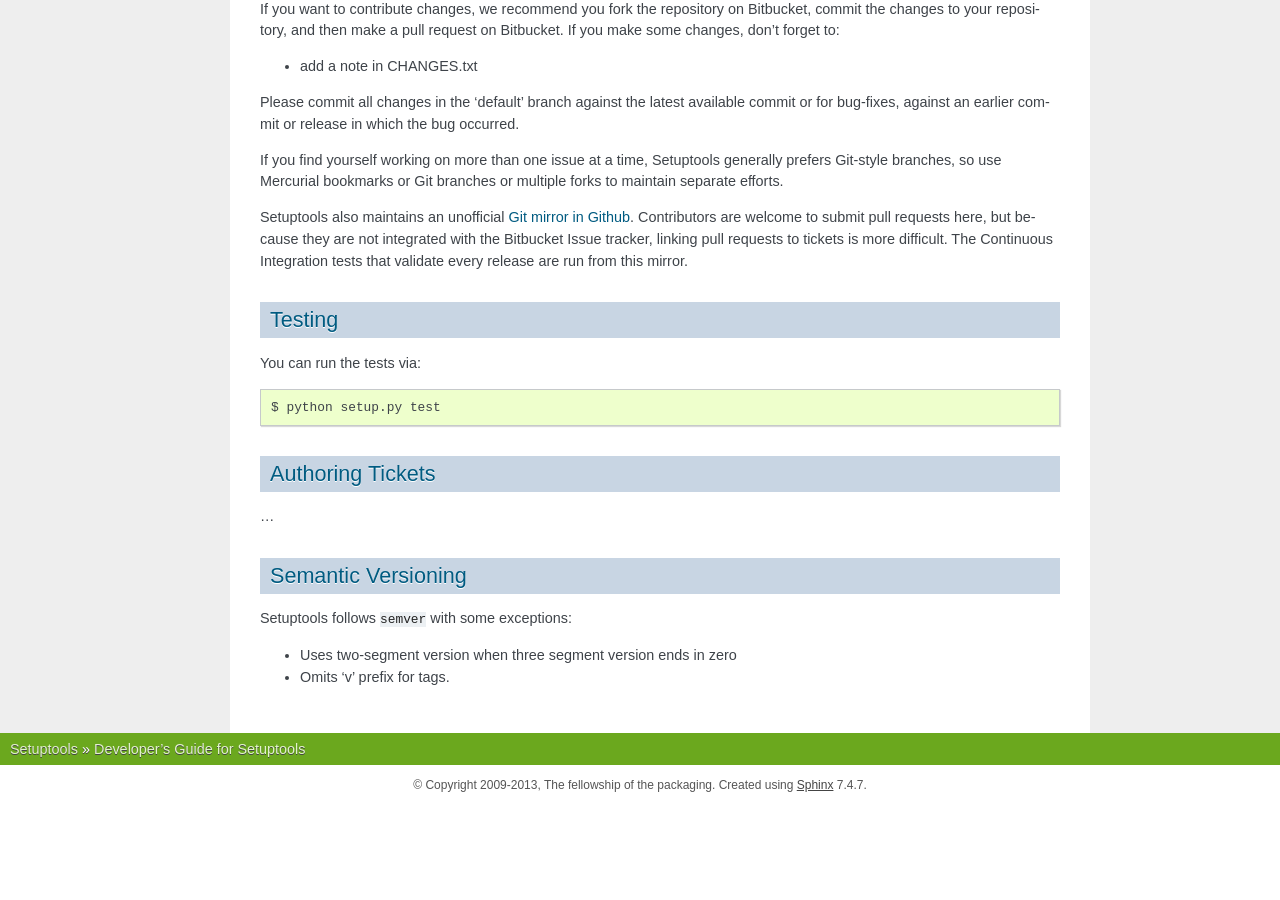
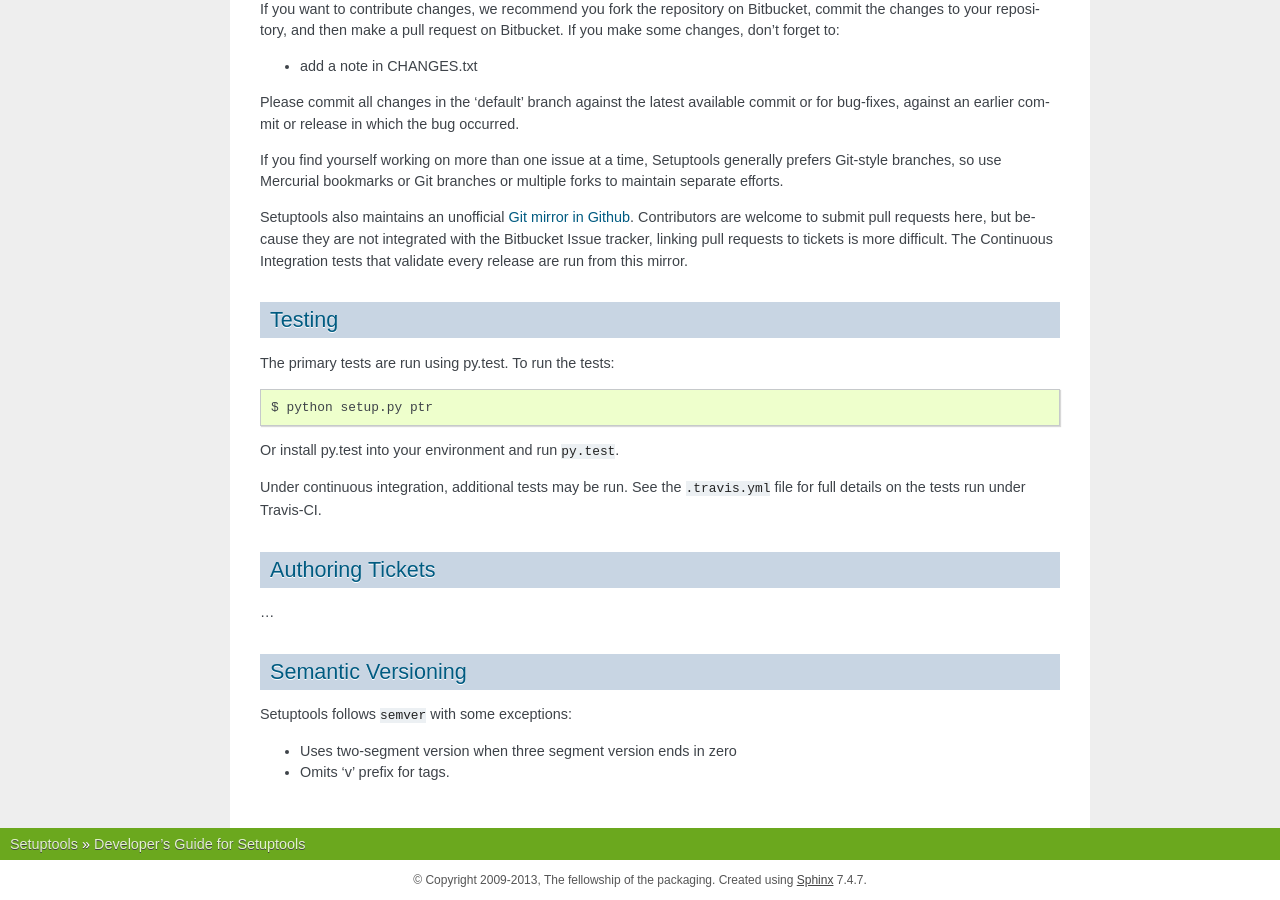
Before and after one commit to Distrotech/setuptools, a Sphinx documentation site: the page built from docs/developer-guide.txt, in a window 1280 px wide and 900 px high, scrolled down 894 px. Built offline with Sphinx 7.4.7, drawn with Linux system fonts in a browser that asks for light colours; pages that are not in the unit, such as notebooks, are missing from menus; the version number is read from the project's files by our own code; before the commit the page ends 1699 px from its top, so only the background shows below that.

Commit message:
Updated recommeded testing procedure.

```diff
--- a/docs/developer-guide.txt
+++ b/docs/developer-guide.txt
@@ -69,9 +69,14 @@
 Testing
 -------
 
-You can run the tests via::
+The primary tests are run using py.test. To run the tests::
 
-    $ python setup.py test
+    $ python setup.py ptr
+
+Or install py.test into your environment and run ``py.test``.
+
+Under continuous integration, additional tests may be run. See the
+``.travis.yml`` file for full details on the tests run under Travis-CI.
 
 -----------------
 Authoring Tickets
```
